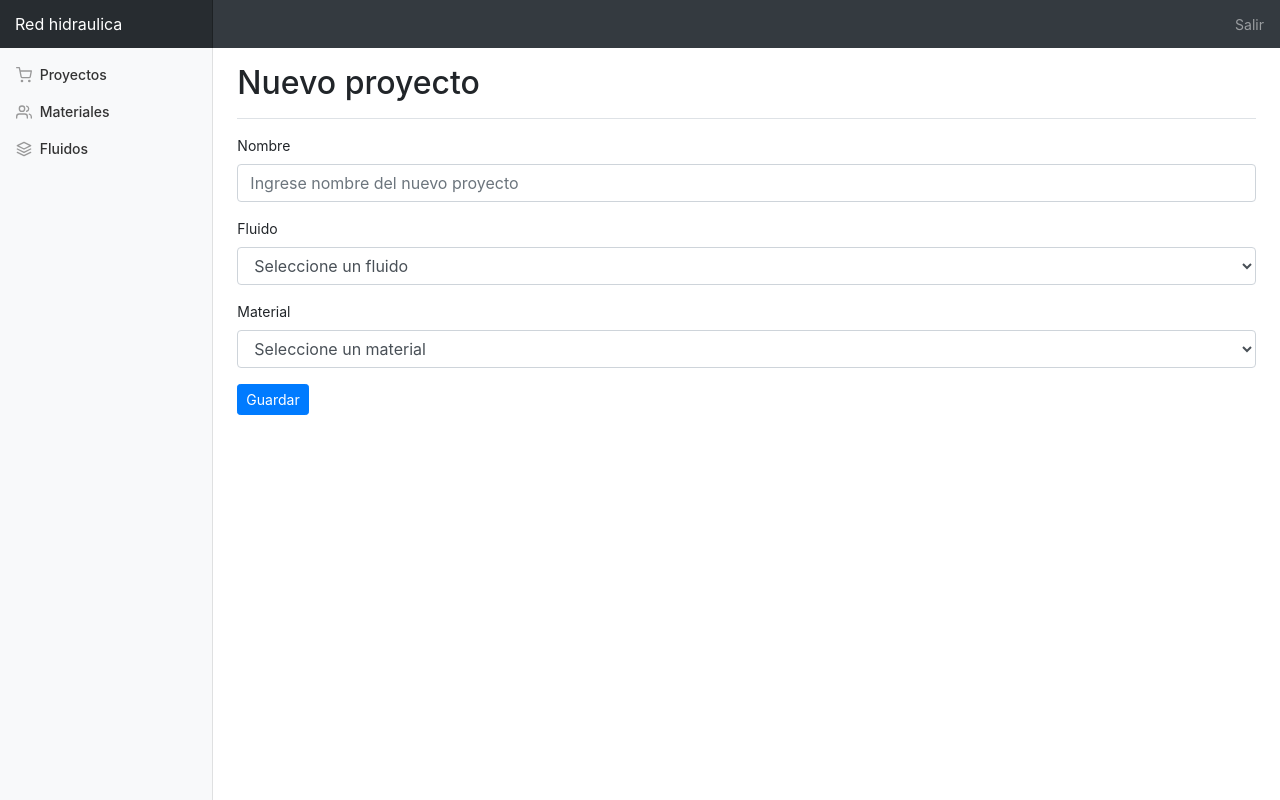
After one commit to cristobaljms/Red-Hidraulica, a Django app: page /proyectos/crear/ in a window 1280 px wide. The commit adds this page. Run offline with Django 3.2, Linux system fonts and the light colour scheme; data that the repository does not hold is empty; some libraries are stand-ins or nearby versions.

Commit message:
CRUD proyectos listo

```diff
--- a/proyectos/views.py
+++ b/proyectos/views.py
@@ -1,8 +1,104 @@
 from django.shortcuts import render
-from .models import Proyecto
+from .models import Proyecto, Fluido, Material
 from django.views import generic
+from django.contrib import messages
+from django.shortcuts import redirect
+from django.http import HttpResponseRedirect
+
+def DeleteProyecto(request, pk):
+    Proyecto.objects.filter(pk=pk).delete()
+    return HttpResponseRedirect(request.META.get('HTTP_REFERER'))
 
 # Create your views here.
 class ProyectosListView(generic.ListView):
     model = Proyecto
     template_name = 'sections/proyectos/index.html'  # Specify your own template name/location
+
+
+class ProyectosCreateView(generic.CreateView):
+    template_name = "sections/proyectos/create.html"
+
+    def get(self, request, *args, **kwargs):
+        fluidos = Fluido.objects.all()
+        material = Material.objects.all()
+        context = { 'fluidos':fluidos, 'material':material }
+        return render(request, self.template_name, context)
+
+    def post(self, request, *args, **kwargs):
+        nombre = request.POST.get('nombre')
+        fluido = request.POST.get('fluido')
+        material = request.POST.get('material')
+
+        if len(nombre) < 2:
+            messages.add_message(request, messages.ERROR, 'El nombre del proyecto debe ser mayor a 2 digitos')
+            return redirect('proyectos_crear')
+
+        if fluido == '0':
+            messages.add_message(request, messages.ERROR, 'El fluido no es valido')
+            return redirect('proyectos_crear')
+
+        if material == '0':
+            messages.add_message(request, messages.ERROR, 'El material no es valido')
+            return redirect('proyectos_crear')
+
+        if Proyecto.objects.filter(nombre=nombre).exists():
+            messages.add_message(request, messages.ERROR, 'Este nombre ya se encuentra registrado.')
+            return render(request, self.template_name)
+        else:
+            f = Fluido.objects.get(pk=fluido)
+            m = Material.objects.get(pk=material)
+            p = Proyecto(nombre=nombre, fluido=f, material=m)
+            p.save()
+
+        messages.add_message(request, messages.SUCCESS, 'Proyecto creado con exito')
+        return redirect('proyectos')
+
+
+class ProyectosUpdateView(generic.View):
+    template_name = "sections/proyectos/edit.html"
+
+    def get(self, request, *args, **kwargs):
+        proyecto = Proyecto.objects.get(pk=kwargs['pk'])
+        fluidos = Fluido.objects.all()
+        materiales = Material.objects.all()
+        context = {
+            'proyecto': proyecto,
+            'fluidos': fluidos,
+            'materiales':materiales
+        }
+        return render(request, self.template_name, context)
+
+    def post(self, request, *args, **kwargs):
+        nombre = request.POST.get('nombre')
+        fluido = request.POST.get('fluido')
+        material = request.POST.get('material')
+        id_proyecto = request.POST.get('id')
+
+        try:
+            p = Proyecto.objects.get(pk=id_proyecto)
+        except Proyecto.DoesNotExist:
+            messages.add_message(request, messages.ERROR, 'No existe el proyecto')
+            return redirect('proyectos')
+
+        if len(nombre) < 2:
+            messages.add_message(request, messages.ERROR, 'El nombre del proyecto debe ser mayor a 2 digitos')
+            return redirect('proyectos_editar', pk=id_proyecto)
+
+        if fluido == '0':
+            messages.add_message(request, messages.ERROR, 'El fluido no es valido')
+            return redirect('proyectos_editar', pk=id_proyecto)
+
+        if material == '0':
+            messages.add_message(request, messages.ERROR, 'El material no es valido')
+            return redirect('proyectos_editar', pk=id_proyecto)
+
+
+        f = Fluido.objects.get(pk=fluido)
+        m = Material.objects.get(pk=material)
+        p.nombre = nombre
+        p.fluido = f
+        p.material = m
+        p.save()
+
+        messages.add_message(request, messages.SUCCESS, 'Proyecto editado con exito')
+        return redirect('proyectos')
--- a/root/settings.py
+++ b/root/settings.py
@@ -82,7 +82,7 @@ DATABASES = {
         'ENGINE': 'django.db.backends.postgresql_psycopg2',
         'NAME': 'redhidraulicadb',
         'USER': 'postgres',
-        'PASSWORD': 'postgres',
+        'PASSWORD': 'admin',
         'HOST': 'localhost',
         'PORT': 5432,
     }
--- a/root/urls.py
+++ b/root/urls.py
@@ -18,15 +18,16 @@ from django.urls import path
 from django.contrib.auth.views import LoginView, LogoutView
 from .views import index, login, beneficiarios, operativos, reportes
 #from beneficiarios.views import BeneficiariosListView, BeneficiariosCreateView, BeneficiariosUpdateView, DeleteBeneficiario
-from proyectos.views import ProyectosListView
+from proyectos.views import ProyectosListView, ProyectosCreateView, ProyectosUpdateView, DeleteProyecto
+
 urlpatterns = [
     path('admin/', admin.site.urls),
     path('', index),
     path('proyectos/', ProyectosListView.as_view(), name='proyectos'),
     # path('beneficiarios/', BeneficiariosListView.as_view(), name='beneficiarios'),
-    #path('beneficiarios/crear', BeneficiariosCreateView.as_view(), name='beneficiarios_crear'),
-    #path('beneficiarios/editar/<int:pk>/', BeneficiariosUpdateView.as_view(), name='beneficiarios_editar'),
-    #path('beneficiarios/eliminar/<int:pk>/', DeleteBeneficiario, name='beneficiarios_eliminar'),
+    path('proyectos/crear/', ProyectosCreateView.as_view(), name='proyectos_crear'),
+    path('proyectos/editar/<int:pk>/', ProyectosUpdateView.as_view(), name='proyectos_editar'),
+    path('proyectos/eliminar/<int:pk>/', DeleteProyecto, name='proyecto_eliminar'),
     #path('operativos/', operativos, name='operativos'),
     #path('reportes/', reportes, name='reportes'),
     path('login/', LoginView.as_view(template_name='users/login.html'), name='login'),
--- a/static/js/funciones.js
+++ b/static/js/funciones.js
@@ -3,21 +3,21 @@ $(document).ready(function () {
 });
 
 // Active user
-function ConfirmDesBlock(pk){
+function borrarProyecto(pk){
     swal({
-        title: "Deshabilitar Beneficiario",
-        text: "¿Seguro que desea borrar este beneficiario?",
+        title: "Eliminar proyecto",
+        text: "¿Seguro que desea borrar este proyecto?",
         icon: "warning",
         buttons: true,
         dangerMode: true,
     })
     .then((willDelete) => {
         if (willDelete) {
-        request_url = '/beneficiarios/eliminar/' + pk
+        request_url = '/proyectos/eliminar/' + pk
           $.ajax({
                 url: request_url,
                 success: function(data){
-                    swal({title: "OK", text: 'Beneficiario deshabilitado', type: "success", timer: 6000, allowEscapeKey:true});
+                    swal({title: "OK", text: 'Proyecto borrado', type: "success", timer: 6000, allowEscapeKey:true});
                     location.reload();
                 }
               })
--- a/templates/base.html
+++ b/templates/base.html
@@ -5,7 +5,7 @@
 
 <body>
     <nav class="navbar navbar-dark fixed-top bg-dark flex-md-nowrap p-0 shadow">
-        <a class="navbar-brand col-sm-3 col-md-2 mr-0" href="#">CLAP Transbolivar</a>
+        <a class="navbar-brand col-sm-3 col-md-2 mr-0" href="#">Red hidraulica</a>
         <ul class="navbar-nav px-3">
             <li class="nav-item text-nowrap">
                 <a class="nav-link" href="/logout">Salir</a>
--- a/templates/layouts/header.html
+++ b/templates/layouts/header.html
@@ -7,7 +7,7 @@
     <meta name="author" content="">
     <link rel="icon" href="../../../../favicon.ico">
 
-    <title>Sistema clap transbolivar</title>
+    <title>Hidraulica de tuberias</title>
 
     <!-- Bootstrap core CSS -->
     <link href="{% static '/css/bootstrap.min.css' %}" rel="stylesheet">
--- /dev/null
+++ b/templates/sections/proyectos/create.html
@@ -0,0 +1,34 @@
+{% extends 'base.html' %} {% block content %}
+<main role="main" class="col-md-9 ml-sm-auto col-lg-10 px-4">
+    <div class="d-flex justify-content-between flex-wrap flex-md-nowrap align-items-center pt-3 pb-2 mb-3 border-bottom">
+        <h1 class="h2">Nuevo proyecto</h1>
+    </div>
+    {% include 'partials/messages.html' %}
+    <form method="post">
+        {%csrf_token%}
+        <div class="form-group">
+            <label for="cedula">Nombre</label>
+            <input type="text" placeholder="Ingrese nombre del nuevo proyecto" class="form-control" id="nombre" name="nombre" required>
+        </div>
+        <div class="form-group">
+            <label for="fluido">Fluido</label>
+            <select class="form-control" id="fluido" name="fluido">
+                <option value="0">Seleccione un fluido</option>
+                {% if fluidos %} {% for f in fluidos %}
+                <option value="{{f.id}}">{{f.descripcion}}</option>
+                {% endfor %} {% endif %}
+            </select>
+        </div>
+        <div class="form-group">
+            <label for="material">Material</label>
+            <select class="form-control" id="material" name="material">
+                <option value="0">Seleccione un material</option>
+                {% if material %} {% for m in material %}
+                <option value="{{m.id}}">{{m.descripcion}}</option>
+                {% endfor %} {% endif %}
+            </select>
+        </div>
+        <button type="submit" class="btn btn-sm btn-primary">Guardar</button>
+    </form>
+</main>
+{% endblock %}
```
Also changed, not shown: proyectos/models.py (+6 -1 lines), templates/sections/proyectos/edit.html (added, +37 -0 lines), templates/sections/proyectos/index.html (+7 -9 lines), templates/sections/proyectos/show.html (added).
